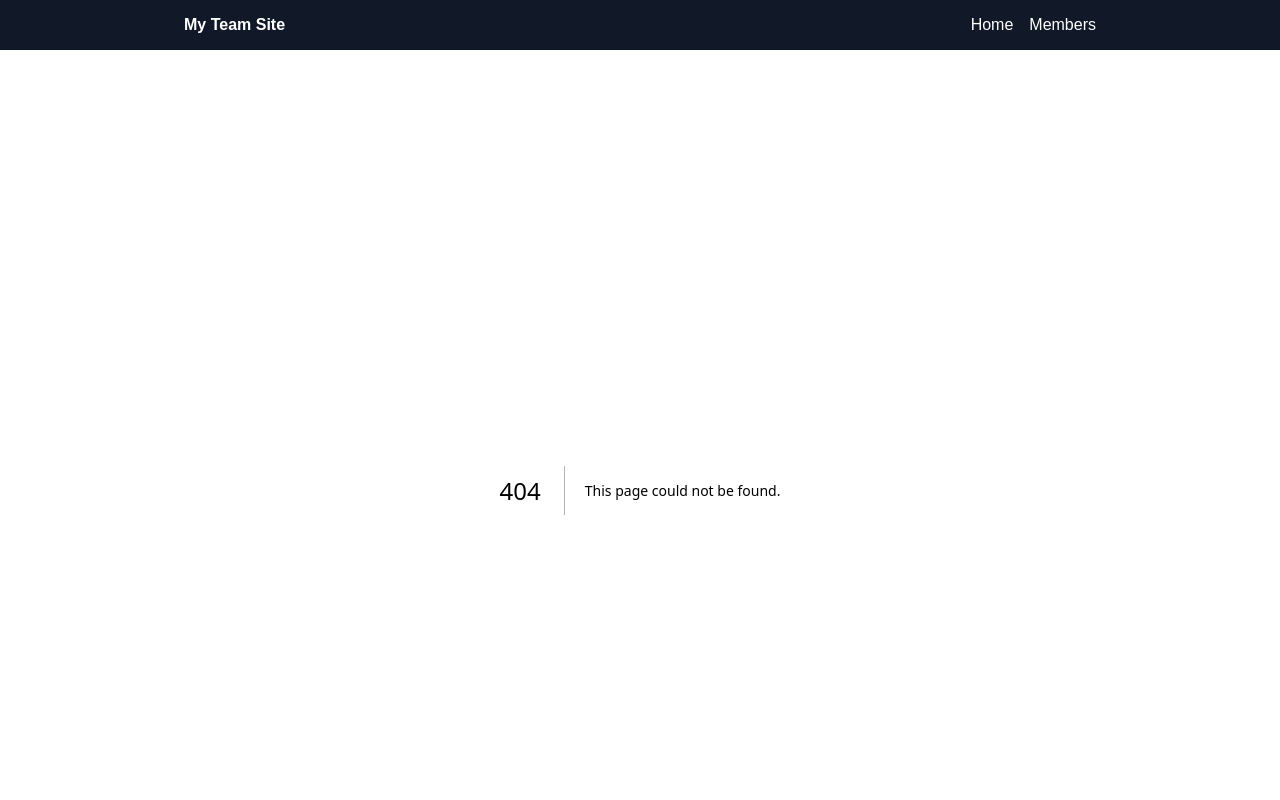
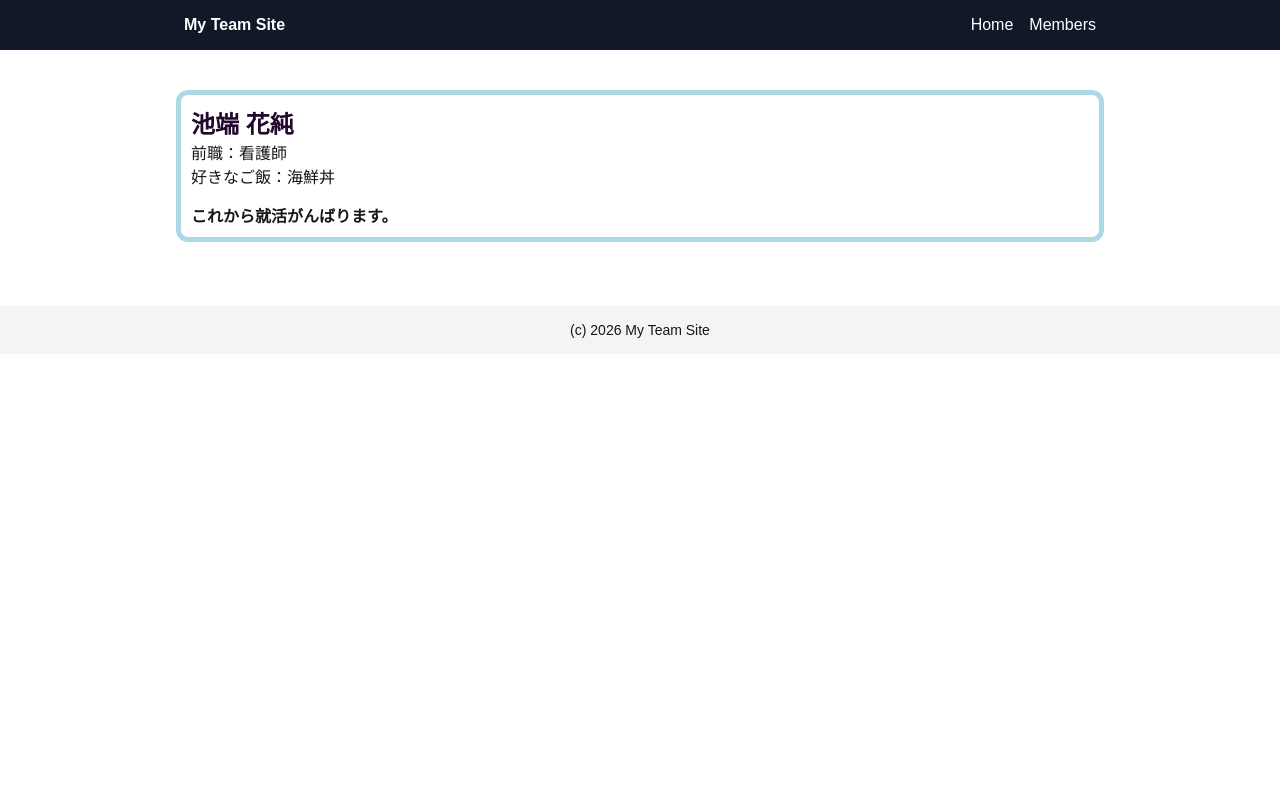
Before and after one commit to yusukeweb/cp2025.09.webapp, a Next.js app: page /members/ikehata in a window 1280 px wide. Before the commit this address had no page. Shown: the top 800 px of the page. Built offline with nearby package versions, Linux system fonts and the light colour scheme.

Commit message:
自己紹介追加

```diff
--- a/src/app/layout.js
+++ b/src/app/layout.js
@@ -21,7 +21,7 @@ export const metadata = {
 export default function RootLayout({ children }) {
   return (
     <html lang="ja">
-      <body>
+      <body suppressHydrationWarning>
         <Header />
         <main style={{ maxWidth: '960px', margin: '40px auto', padding: '0 16px' }}>
           {children}
--- /dev/null
+++ b/src/app/members/ikehata/page.js
@@ -0,0 +1,12 @@
+import styles from './page.module.css'
+const Ikehata = () => {
+    return (
+        <section className={styles.container}>
+            <h1 className={styles.name}>池端 花純</h1>
+            <p>前職：看護師</p>
+            <p>好きなご飯：海鮮丼</p>
+            <p className={styles.message}>これから就活がんばります。</p>
+        </section>
+    )
+}
+export default Ikehata;
--- /dev/null
+++ b/src/app/members/ikehata/page.module.css
@@ -0,0 +1,12 @@
+.container {
+    border: 5px solid lightblue;
+    border-radius: 12px;
+    padding: 10px;
+}
+.name {
+    color: rgb(34, 8, 44);
+}
+.message {
+    font-weight: bold;
+    margin-top: 15px;
+}
--- a/src/app/members/page.js
+++ b/src/app/members/page.js
@@ -9,6 +9,9 @@ export default function MembersPage() {
         <li className={styles.card}>
           <Link href="/members/sample">サンプル太郎</Link>
         </li>
+        <li className={styles.card}>
+          <Link href="/members/ikehata">池端花純</Link>
+        </li>
         {/* 生徒はここにカードを追加 */}
       </ul>
     </section>
```
Also changed, not shown: 1 other file (tests, documents, lock files or other folders).
